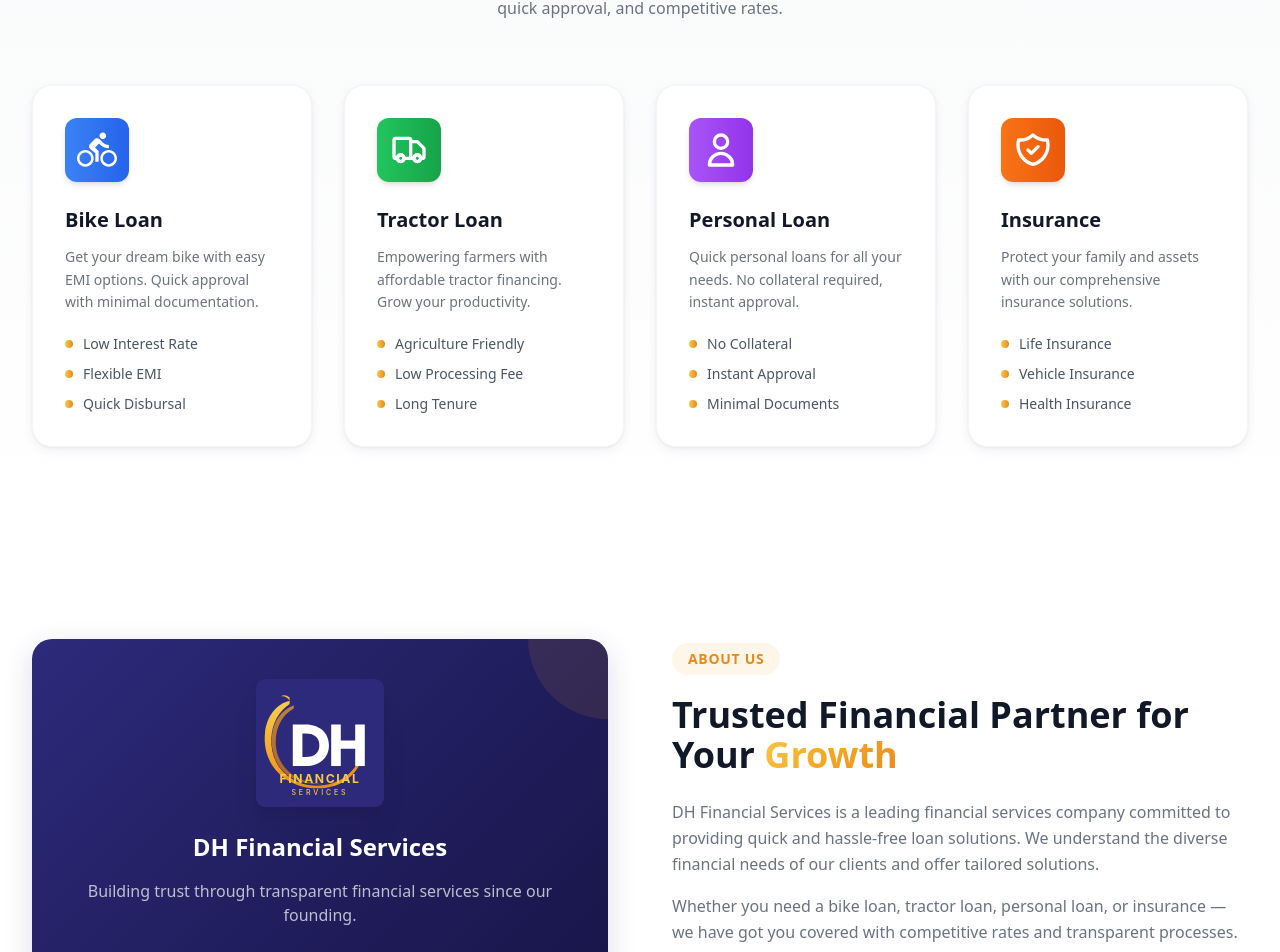
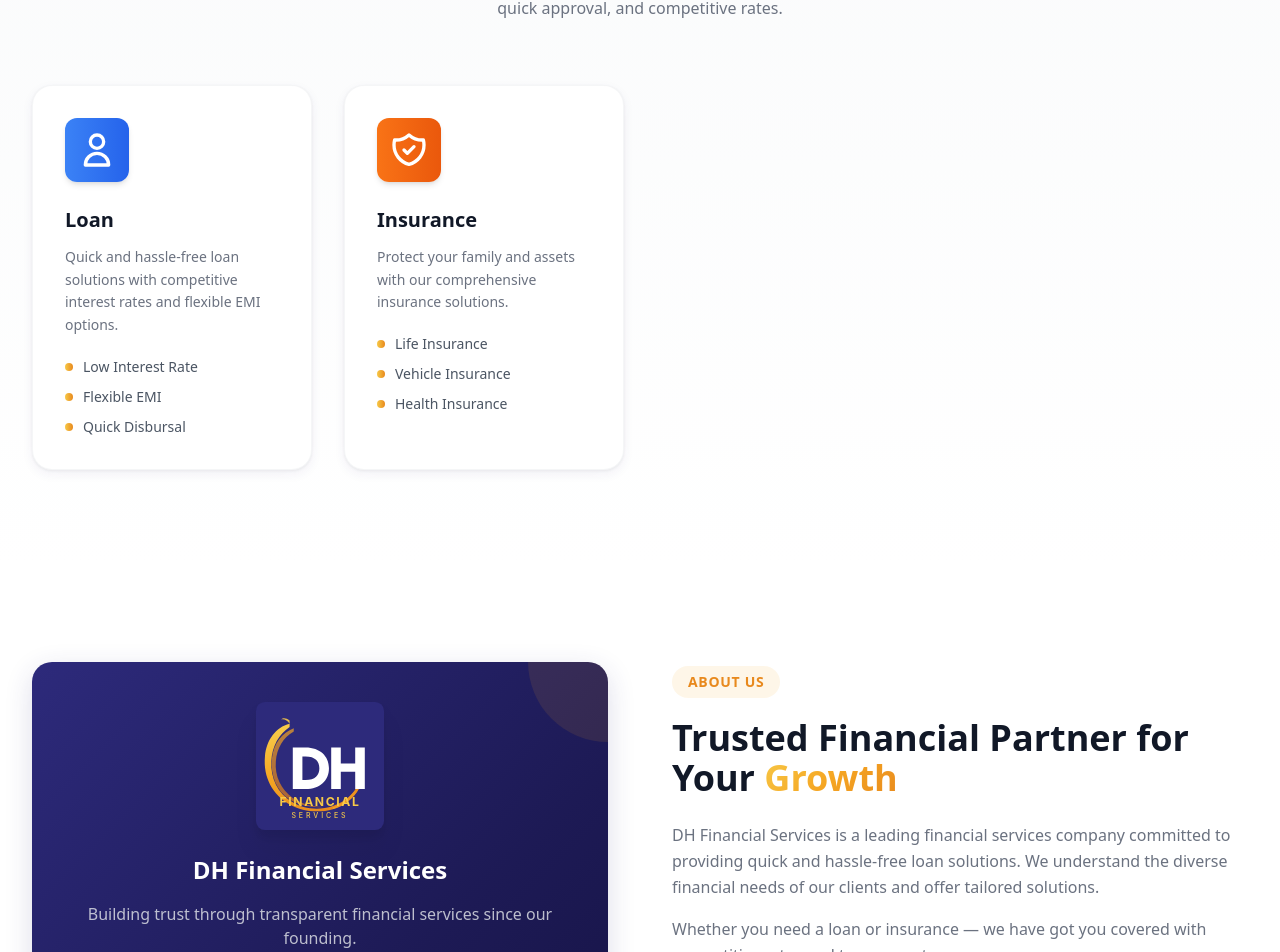
Before and after one commit to sumitgroupsindia-creator/dh-frontend, a Next.js app: page / in a window 1280 px wide. Shown: the part 1077-2029 px from the top of the page. Built offline with nearby package versions, Linux system fonts and the light colour scheme.

Commit message:
feat: Simplify loan options by consolidating loan types and updating descriptions

```diff
--- a/src/app/dashboard/records/[id]/edit/page.tsx
+++ b/src/app/dashboard/records/[id]/edit/page.tsx
@@ -122,9 +122,7 @@ export default function EditRecordPage() {
               value={formData.loanType}
               onChange={(e) => setFormData({ ...formData, loanType: e.target.value })}
             >
-              <option value="Bike Loan">Bike Loan</option>
-              <option value="Tractor Loan">Tractor Loan</option>
-              <option value="Personal Loan">Personal Loan</option>
+              <option value="Loan">Loan</option>
               <option value="Insurance">Insurance</option>
             </select>
           </div>
--- a/src/app/dashboard/records/new/page.tsx
+++ b/src/app/dashboard/records/new/page.tsx
@@ -86,9 +86,7 @@ export default function NewRecordPage() {
               onChange={(e) => setFormData({ ...formData, loanType: e.target.value })}
             >
               <option value="">Select Type</option>
-              <option value="Bike Loan">Bike Loan</option>
-              <option value="Tractor Loan">Tractor Loan</option>
-              <option value="Personal Loan">Personal Loan</option>
+              <option value="Loan">Loan</option>
               <option value="Insurance">Insurance</option>
             </select>
           </div>
--- a/src/app/dashboard/records/page.tsx
+++ b/src/app/dashboard/records/page.tsx
@@ -121,10 +121,8 @@ export default function RecordsPage() {
             value={loanType}
             onChange={(e) => { setLoanType(e.target.value); setPage(1); }}
           >
-            <option value="">All Loan Types</option>
-            <option value="Bike Loan">Bike Loan</option>
-            <option value="Tractor Loan">Tractor Loan</option>
-            <option value="Personal Loan">Personal Loan</option>
+            <option value="">All Types</option>
+            <option value="Loan">Loan</option>
             <option value="Insurance">Insurance</option>
           </select>
           <select
--- a/src/app/layout.tsx
+++ b/src/app/layout.tsx
@@ -5,7 +5,7 @@ import './globals.css';
 
 export const metadata: Metadata = {
   title: 'DH Financial Services',
-  description: 'Your trusted partner for Bike Loans, Tractor Loans, Personal Loans & Insurance',
+  description: 'Your trusted partner for Loans & Insurance',
   icons: {
     icon: '/favicon.svg',
   },
--- a/src/components/landing/About.tsx
+++ b/src/components/landing/About.tsx
@@ -69,9 +69,8 @@ export default function About() {
             </p>
 
             <p className="text-gray-500 mb-8 leading-relaxed">
-              Whether you need a bike loan, tractor loan, personal loan, or
-              insurance — we have got you covered with competitive rates and
-              transparent processes.
+              Whether you need a loan or insurance — we have got you covered
+              with competitive rates and transparent processes.
             </p>
 
             <div className="space-y-3.5">
--- a/src/components/landing/Contact.tsx
+++ b/src/components/landing/Contact.tsx
@@ -1,30 +1,16 @@
 'use client';
 
 import { HiPhone, HiMail, HiLocationMarker } from 'react-icons/hi';
-import { FaWhatsapp, FaMotorcycle, FaTractor, FaUserTie, FaShieldAlt } from 'react-icons/fa';
+import { FaWhatsapp, FaUserTie, FaShieldAlt } from 'react-icons/fa';
 
 export default function Contact() {
   const quickActions = [
     {
-      icon: FaMotorcycle,
-      title: 'Bike Loan',
-      description: 'Get instant bike loan approval with minimal documentation.',
-      whatsappMsg: 'Hi! I am interested in a Bike Loan. Please share the details.',
+      icon: FaUserTie,
+      title: 'Loan',
+      description: 'Quick and hassle-free loan solutions with competitive interest rates.',
+      whatsappMsg: 'Hi! I am interested in a Loan. Please share the details.',
       color: 'from-blue-500 to-blue-600',
-    },
-    {
-      icon: FaTractor,
-      title: 'Tractor Loan',
-      description: 'Affordable tractor loans for farmers with flexible EMI options.',
-      whatsappMsg: 'Hi! I am interested in a Tractor Loan. Please share the details.',
-      color: 'from-green-500 to-green-600',
-    },
-    {
-      icon: FaUserTie,
-      title: 'Personal Loan',
-      description: 'Quick personal loans with competitive interest rates.',
-      whatsappMsg: 'Hi! I am interested in a Personal Loan. Please share the details.',
-      color: 'from-purple-500 to-purple-600',
     },
     {
       icon: FaShieldAlt,
--- a/src/components/landing/Footer.tsx
+++ b/src/components/landing/Footer.tsx
@@ -22,9 +22,7 @@ export default function Footer() {
           <div>
             <h4 className="font-bold text-lg mb-5 font-heading">Our Services</h4>
             <ul className="space-y-3 text-gray-300/80 text-sm">
-              <li className="hover:text-accent-400 transition-colors cursor-default">Bike Loan</li>
-              <li className="hover:text-accent-400 transition-colors cursor-default">Tractor Loan</li>
-              <li className="hover:text-accent-400 transition-colors cursor-default">Personal Loan</li>
+              <li className="hover:text-accent-400 transition-colors cursor-default">Loan</li>
               <li className="hover:text-accent-400 transition-colors cursor-default">Insurance</li>
             </ul>
           </div>
--- a/src/components/landing/Hero.tsx
+++ b/src/components/landing/Hero.tsx
@@ -27,9 +27,8 @@ export default function Hero() {
             </h1>
 
             <p className="text-lg text-gray-300/90 mb-10 max-w-lg leading-relaxed">
-              DH Financial Services provides hassle-free loans and insurance
-              solutions. From bike loans to personal loans, we make your
-              financial journey smooth and simple.
+              DH Financial Services provides hassle-free loan and insurance
+              solutions. We make your financial journey smooth and simple.
             </p>
 
             <div className="flex flex-col sm:flex-row gap-4">
--- a/src/components/landing/Services.tsx
+++ b/src/components/landing/Services.tsx
@@ -1,27 +1,12 @@
-import { HiOutlineTruck, HiOutlineUser, HiOutlineShieldCheck } from 'react-icons/hi';
-import { MdOutlineDirectionsBike } from 'react-icons/md';
+import { HiOutlineUser, HiOutlineShieldCheck } from 'react-icons/hi';
 
 const services = [
   {
-    icon: <MdOutlineDirectionsBike className="w-10 h-10" />,
-    title: 'Bike Loan',
-    description: 'Get your dream bike with easy EMI options. Quick approval with minimal documentation.',
+    icon: <HiOutlineUser className="w-10 h-10" />,
+    title: 'Loan',
+    description: 'Quick and hassle-free loan solutions with competitive interest rates and flexible EMI options.',
     features: ['Low Interest Rate', 'Flexible EMI', 'Quick Disbursal'],
     color: 'from-blue-500 to-blue-600',
-  },
-  {
-    icon: <HiOutlineTruck className="w-10 h-10" />,
-    title: 'Tractor Loan',
-    description: 'Empowering farmers with affordable tractor financing. Grow your productivity.',
-    features: ['Agriculture Friendly', 'Low Processing Fee', 'Long Tenure'],
-    color: 'from-green-500 to-green-600',
-  },
-  {
-    icon: <HiOutlineUser className="w-10 h-10" />,
-    title: 'Personal Loan',
-    description: 'Quick personal loans for all your needs. No collateral required, instant approval.',
-    features: ['No Collateral', 'Instant Approval', 'Minimal Documents'],
-    color: 'from-purple-500 to-purple-600',
   },
   {
     icon: <HiOutlineShieldCheck className="w-10 h-10" />,
```
